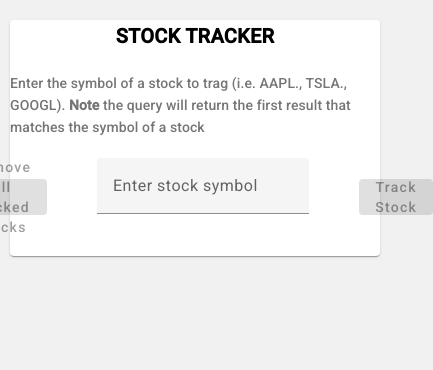
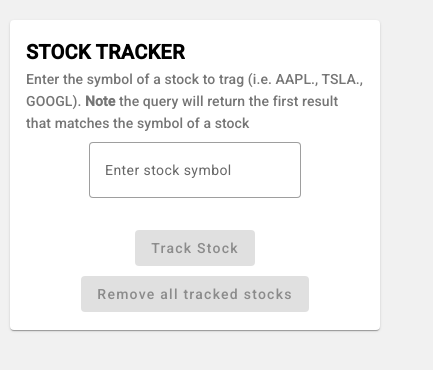
Before and after one commit to mihailmariusiondev/angular-stock-price-tracker, an Angular app: page / in a window 390 px wide. Shown: the top 370 px of the page, 433 px wide, since content can reach past the window. Built offline with nearby package versions, Linux system fonts and the light colour scheme.

Commit message:
fix responsiveness

```diff
--- a/src/app/modules/stock-tracker/pages/sentiment/sentiment.component.html
+++ b/src/app/modules/stock-tracker/pages/sentiment/sentiment.component.html
@@ -1,60 +1,51 @@
 <div fxLayout="column">
 
-    <div fxLayout="column" fxFlex="80%" fxLayoutGap="10px">
+  <mat-card fxLayout="column" fxLayoutAlign="center center" class="sentiment-card">
 
-      <!-- Card title -->
-      <div fxLayout="row" fxFlexFill fxLayoutAlign="center center" class="company-sentient-title">
+    <mat-card-header>
       <mat-card-title> <strong>({{symbol}}) {{companyName}}</strong> </mat-card-title>
+      <mat-card-subtitle><b>Note</b>: some companies may not have sentiment data or may only have data for the last one or two months.</mat-card-subtitle>
+    </mat-card-header>
+
+  </mat-card>
+
+
+  <div fxFill fxLayout="row wrap">
+      <div fxFlex="25" fxFlex.md="33" fxFlex.sm="50" fxFlex.xs="100" fxLayout="column" class="company-stock-item" *ngFor="let number of [0,1,2]; let i = index">
+
+        <ng-container *ngIf="sentiments[i]; else noSentimentsTemplate">
+          <mat-card fxLayout="row" class="company-sentient-item-card">
+            <div fxLayout="column" fxFlex="65%" fxLayoutGap="15px" class="company-sentiment-data">
+              <div fxLayout="row">
+                <span class="company-sentiment-data-date"><b>{{ (monthNames[sentiments[i].month - 1] + ' ' + sentiments[i].year.toString()) }}</b></span>
               </div>
-
-      <div fxLayout="row" fxFlexFill fxLayoutAlign="center center">
-        <mat-card-subtitle>
-          <span><b>Note</b>: some companies may not have sentiment data or may only have data for the last one or two months.</span>
-        </mat-card-subtitle>
+              <div fxLayout="row">
+                <span class="company-sentiment-data-change-mspr"><b>Change</b>: {{ sentiments[i].change }}</span>
               </div>
-
-      <ng-container *ngIf="sentiments.length > 0; else noSentimentsTemplate">
-
-        <!-- Card content -->
-        <div fxLayout="row" fxFlexFill fxLayoutAlign="center center" class="company-sentient-card">
-          <mat-card fxLayout="column" [fxFlex]="sentiments.length === 1 ? '100%' : sentiments.length === 2 ? '50%' : '33%'" class="sentiment-item" *ngFor="let sentiment of sentiments">
               <div fxLayout="row">
-
-              <div fxLayout="column" fxFlex="65%" fxLayoutGap="15px" class="company-sentiment-data">
-                <div fxLayout="row" fxFlexFil>
-                  <span class="company-sentiment-data-date"><b>{{ (monthNames[sentiment.month - 1] + ' ' + sentiment.year.toString()) }}</b></span>
-                </div>
-                <div fxLayout="row" fxFlexFil>
-                  <span class="company-sentiment-data-change-mspr"><b>Change</b>: {{ sentiment.change }}</span>
-                </div>
-                <div fxLayout="row" fxFlexFil>
-                  <span class="company-sentiment-data-change-mspr"><b>Mspr</b>: {{ sentiment.mspr }}</span>
+                <span class="company-sentiment-data-change-mspr"><b>Mspr</b>: {{ sentiments[i].mspr }}</span>
               </div>
             </div>
 
-              <div fxFlex="35%" fxLayout="column" fxLayoutAlign="center center">
-                <div [ngSwitch]="sentiment.change > 0">
+            <div fxLayout="column" fxFlex="35%" fxLayoutAlign="center center">
+              <div [ngSwitch]="sentiments[i].change > 0">
                 <mat-icon *ngSwitchCase="true" class="icon-trending change-positive">trending_up</mat-icon>
                 <mat-icon *ngSwitchCase="false" class="icon-trending change-negative">trending_down</mat-icon>
               </div>
             </div>
-            </div>
           </mat-card>
-        </div>
-
         </ng-container>
         <ng-template #noSentimentsTemplate>
-        <mat-card fxLayout="column" class="sentiment-item company-sentient-card" fxLayoutAlign="center center">
+          <mat-card fxLayout="row" fxLayoutAlign="center center" class="company-sentient-item-card">
             No data available
           </mat-card>
+        </ng-template>
 
-      </ng-template>
+      </div>
+  </div>
 
   <div fxLayout="row" fxLayoutAlign="start center" fxFlex="100%" class="company-sentiment-back-btn">
     <mat-icon>chevron_left</mat-icon>
     <button id="backBtn" mat-button (click)="goBack()">Back</button>
   </div>
-
 </div>
-
-</div>
--- a/src/app/modules/stock-tracker/pages/sentiment/sentiment.component.scss
+++ b/src/app/modules/stock-tracker/pages/sentiment/sentiment.component.scss
@@ -6,21 +6,21 @@
   color: rgb(255, 0, 0, 0.5);
 }
 
-.company-sentient-card {
+.sentiment-card {
   margin-top: 20px;
-  margin-bottom: 20px;
-  margin-left: 5px;
-  margin-right: 5px;
+  margin-left: 10px;
+  margin-right: 10px;
+}
+
+.company-sentient-item-card {
+  margin-top: 20px;
+  margin-left: 10px;
+  margin-right: 10px;
+  min-height: 130px;
 }
 
 .icon-trending {
   transform: scale(3);
-}
-
-.sentiment-item {
-  margin-right: 10px;
-  margin-left: 10px;
-  min-height: 100px;
 }
 
 .company-sentient-title {
@@ -30,7 +30,6 @@
 .company-sentiment-back-btn {
   margin-top: 20px
 }
-
 
 .company-sentiment-data {
   padding: 20px;
--- a/src/app/modules/stock-tracker/pages/stock-tracker/stock-tracker.component.html
+++ b/src/app/modules/stock-tracker/pages/stock-tracker/stock-tracker.component.html
@@ -1,27 +1,16 @@
 <div fxLayout="column">
 
-  <mat-card fxLayout="column" fxLayoutAlign="center center" fxLayoutGap="20px" class="stock-tracker-card">
+  <mat-card fxLayout="column" fxLayoutAlign="center center" class="stock-tracker-card">
 
-    <!-- Card title -->
-    <div fxLayout="row" fxFlexFill fxLayoutAlign="center center">
-      <mat-card-title> <b> {{'Stock Tracker' | uppercase}} </b> </mat-card-title>
-    </div>
+    <mat-card-header>
+      <mat-card-title><b> {{'Stock Tracker' | uppercase}} </b></mat-card-title>
+      <mat-card-subtitle>Enter the symbol of a stock to trag (i.e. AAPL., TSLA., GOOGL). <strong>Note</strong> the query will return the first result that matches the symbol of a stock</mat-card-subtitle>
+    </mat-card-header>
 
-    <!-- Card subtitle -->
-    <div fxLayout="row" fxFlexFill fxLayoutAlign="center center">
-      <mat-card-subtitle>
-        Enter the symbol of a stock to trag (i.e. AAPL., TSLA., GOOGL). <strong>Note</strong> the query will return the first result that matches the symbol of a stock
-      </mat-card-subtitle>
-    </div>
-
-    <!-- Card content -->
-    <div fxLayout="row" fxFlexFill fxLayoutGap="50px" fxLayoutAlign="center center" class="form-container">
-      <div fxLayout="column" >
-        <button mat-raised-button color="warn" (click)="removeAllSymbols()" [disabled]="companyStockCombined.length === 0">Remove all tracked stocks</button>
-      </div>
-      <div fxLayout="column">
+    <mat-card-actions>
+      <div fxLayout="row" fxLayout.lt-sm="column" fxLayoutGap="50px" fxLayoutGap.lt-sm="10px" fxLayoutAlign="center center" class="form-container">
           <form [formGroup]="stockForm">
-          <mat-form-field>
+            <mat-form-field appearance="outline" class="input-headline">
               <input id="stockInput" matInput placeholder="Enter stock symbol" formControlName="symbol" />
               <mat-error *ngIf="stockForm.get('symbol')?.hasError('required')">
                 Stock symbol is required
@@ -40,16 +29,15 @@
               </mat-error>
             </mat-form-field>
           </form>
+          <button id="trackBtn" mat-raised-button color="primary" (click)="addSymbol()" [disabled]="!stockForm.valid">Track Stock</button>
+          <button mat-raised-button color="warn" (click)="removeAllSymbols()" [disabled]="companyStockCombined.length === 0">Remove all tracked stocks</button>
       </div>
-      <div fxLayout="column" >
-        <button id="trackBtn" mat-raised-button color="primary" (click)="addSymbol()" [disabled]="!stockForm.valid">Track Stock</button>
-      </div>
-    </div>
+    </mat-card-actions>
   </mat-card>
 
   <!-- Companies stock -->
   <div fxFill fxLayout="row wrap">
-    <div fxFlex="25" fxFlex.md="33" fxFlex.sm="50" fxFlex.xs="100" fxLayout="column" class="company-stock-container" *ngFor="let company of companyStockCombined">
+    <div fxFlex="25" fxFlex.md="33" fxFlex.sm="50" fxFlex.xs="100" fxLayout="column" class="company-stock-item" *ngFor="let company of companyStockCombined">
       <app-company-stock-item [company]="company" (removeSymbolEvent)="removeSymbol($event)"></app-company-stock-item>
     </div>
   </div>
--- a/src/app/modules/stock-tracker/pages/stock-tracker/stock-tracker.component.scss
+++ b/src/app/modules/stock-tracker/pages/stock-tracker/stock-tracker.component.scss
@@ -4,10 +4,14 @@
   margin-right: 10px;
 }
 
-.company-stock-container {
+.company-stock-item {
   padding: 10px;
 }
 
 .form-container {
-  margin-bottom: 20px
+  margin-bottom: 10px
 }
+
+.input-headline {
+  font-size: 14px;
+}
```
Lines whose indentation alone changed are shown as unchanged.
